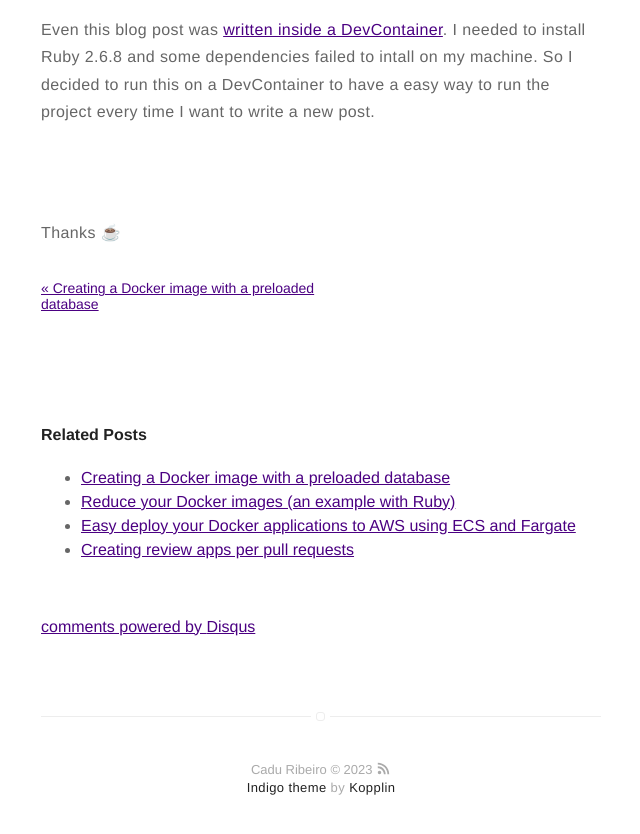
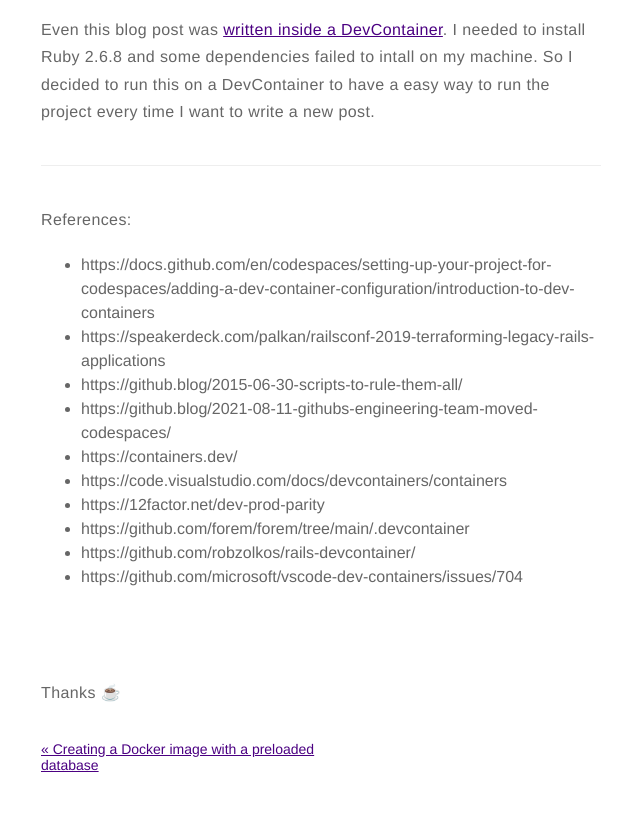
Before and after one commit to duduribeiro/blog, a Jekyll site: the page built from _posts/2023-09-28-using-devcontainers-to-setup-your-dev-environment.md, in a window 1280 px wide and 900 px high, scrolled down 22949 px, cut to the strip 49-883 px from the top of the window. Shown: the whole strip, without its empty margins (319-959 px from the left). Built offline with Jekyll 4.4.1, drawn with Linux system fonts in a browser that asks for light colours; comment, search, counter and statistics services are not loaded; some of the changed lines change nothing that is shown.

Commit message:
Add references to devcontainers post

```diff
--- a/_posts/2023-09-28-using-devcontainers-to-setup-your-dev-environment.md
+++ b/_posts/2023-09-28-using-devcontainers-to-setup-your-dev-environment.md
@@ -597,6 +597,20 @@
 
 Even this blog post was [written inside a DevContainer](https://github.com/duduribeiro/blog/commit/a0740c12fb9f95ce6a9aecea2e087911658e9384){:target="_blank"}. I needed to install Ruby 2.6.8 and some dependencies failed to intall on my machine. So I decided to run this on a DevContainer to have a easy way to run the project every time I want to write a new post.
 
+<hr>
+
+References:
+* https://docs.github.com/en/codespaces/setting-up-your-project-for-codespaces/adding-a-dev-container-configuration/introduction-to-dev-containers
+* https://speakerdeck.com/palkan/railsconf-2019-terraforming-legacy-rails-applications
+* https://github.blog/2015-06-30-scripts-to-rule-them-all/
+* https://github.blog/2021-08-11-githubs-engineering-team-moved-codespaces/
+* https://containers.dev/
+* https://code.visualstudio.com/docs/devcontainers/containers
+* https://12factor.net/dev-prod-parity
+* https://github.com/forem/forem/tree/main/.devcontainer
+* https://github.com/robzolkos/rails-devcontainer/
+* https://github.com/microsoft/vscode-dev-containers/issues/704
+
 <br>
 <br>
 
```
